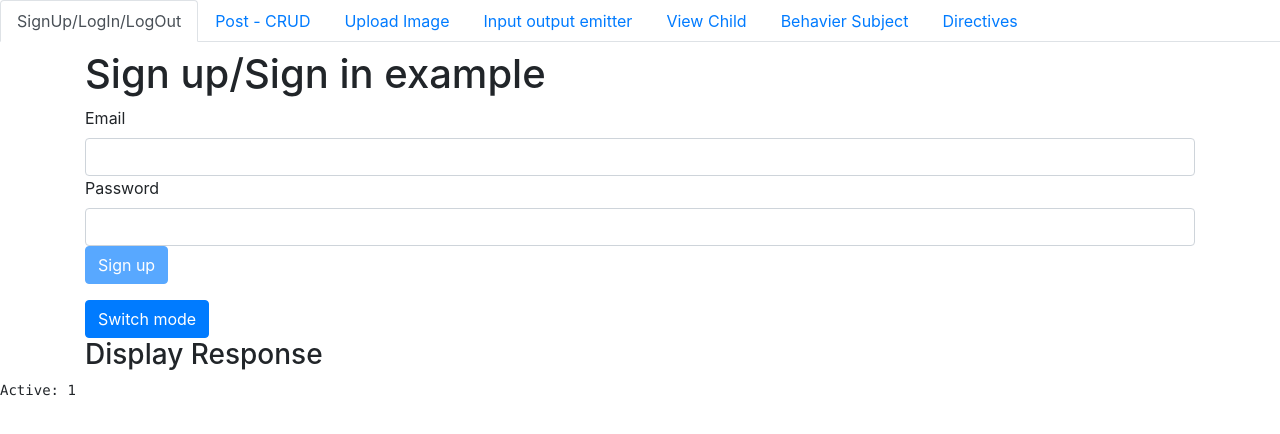
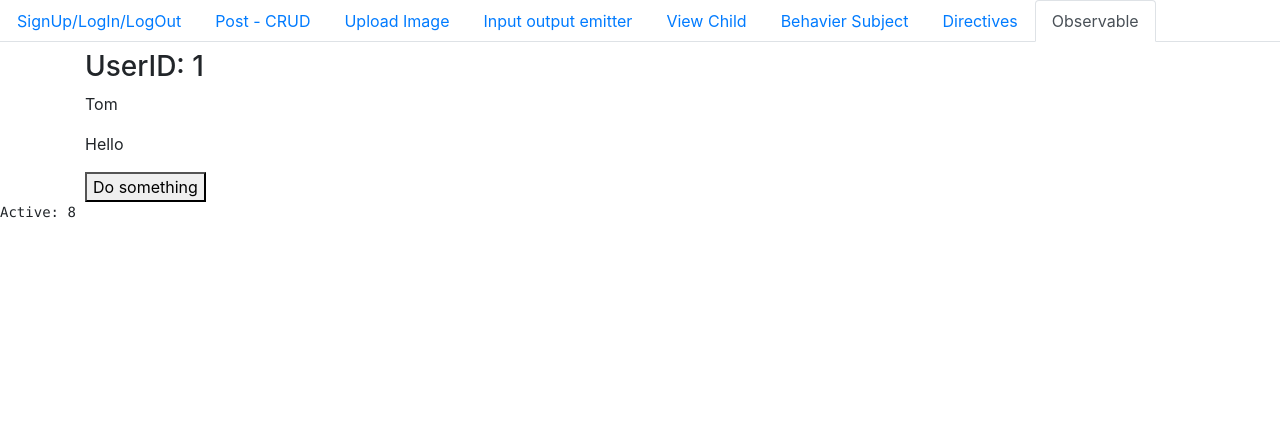
Before and after one commit to issarakoat/angular-firebase-auth-post-proj, an Angular app: page / in a window 1280 px wide. Shown: the top 434 px of the page. Built offline with nearby package versions, Linux system fonts and the light colour scheme; no server answers; what src would draw is missing.

Commit message:
added observable

```diff
--- a/src/app/app.component.html
+++ b/src/app/app.component.html
@@ -20,8 +20,14 @@
   <li [ngbNavItem]="4">
     <a ngbNavLink>Input output emitter</a>
     <ng-template ngbNavContent>
-      <app-parent (FiredIncrementNum)='OnFiredIncrementNum($event)' [messageFromChild] = 'message' ></app-parent>
-      <app-child [number]='rootNum' (fireSendMessage)='onFiredMessage($event)' ></app-child>
+      <app-parent
+        (FiredIncrementNum)="OnFiredIncrementNum($event)"
+        [messageFromChild]="message"
+      ></app-parent>
+      <app-child
+        [number]="rootNum"
+        (fireSendMessage)="onFiredMessage($event)"
+      ></app-child>
     </ng-template>
   </li>
   <li [ngbNavItem]="5">
@@ -43,6 +49,12 @@
       <app-directives></app-directives>
     </ng-template>
   </li>
+  <li [ngbNavItem]="8">
+    <a ngbNavLink>Observable</a>
+    <ng-template ngbNavContent>
+      <app-observable></app-observable>
+    </ng-template>
+  </li>
 </ul>
 
 <div [ngbNavOutlet]="nav" class="mt-2"></div>
--- a/src/app/app.component.ts
+++ b/src/app/app.component.ts
@@ -7,7 +7,7 @@ import { HttpClient } from '@angular/common/http';
   styleUrls: ['./app.component.css']
 })
 export class AppComponent implements OnInit {
-  active = 1;
+  active = 8;
   rootNum: number = 0;
   message;
   constructor(private http: HttpClient) {}
--- a/src/app/app.module.ts
+++ b/src/app/app.module.ts
@@ -17,6 +17,7 @@ import { BehavierSubjectComponent } from './behavier-subject/behavier-subject.co
 import { BehaveChildComponent } from './behavier-subject/behave-child/behave-child.component';
 import { DirectivesComponent } from './directives/directives.component';
 import { BgHighlightDirective } from './directives/bg-highlight.directive';
+import { ObservableComponent } from './observable/observable.component';
 
 @NgModule({
   declarations: [
@@ -33,7 +34,8 @@ import { BgHighlightDirective } from './directives/bg-highlight.directive';
     BehavierSubjectComponent,
     BehaveChildComponent,
     DirectivesComponent,
-    BgHighlightDirective],
+    BgHighlightDirective,
+    ObservableComponent],
   imports: [
     BrowserModule,
     FormsModule,
--- /dev/null
+++ b/src/app/observable/MaUser.model.ts
@@ -0,0 +1,3 @@
+export class MaUser {
+  constructor(private id: number, private name: string, private say: string){}
+}
--- /dev/null
+++ b/src/app/observable/observable.component.html
@@ -0,0 +1,7 @@
+
+<div class="container">
+  <h3>UserID: {{ user.id }}</h3>
+  <p>{{ user.name }}</p>
+  <p>{{ user.say }}</p>
+  <button (click)='doSomething()' class="bth bth-primary">Do something</button>
+</div>
--- /dev/null
+++ b/src/app/observable/observable.component.ts
@@ -0,0 +1,33 @@
+import { Component, OnInit } from '@angular/core';
+import { Observable } from 'rxjs';
+import { MaUser } from './MaUser.model';
+
+@Component({
+  selector: 'app-observable',
+  templateUrl: './observable.component.html',
+  styleUrls: ['./observable.component.css']
+})
+export class ObservableComponent implements OnInit {
+  userObserv: Observable<MaUser>;
+  user: MaUser;
+  constructor() { }
+
+  ngOnInit(): void {
+    this.user = new MaUser(1, 'Tom', 'Hello')
+    this.userObserv = new Observable( s => {
+      s.next(this.user);
+      s.next(new MaUser(2, 'Tom1', 'Hello1'));
+    })
+    this.userObserv.subscribe(s => {
+      console.log(s);
+    })
+  }
+  doSomething(){
+    this.userObserv = new Observable( s => {
+      s.next(new MaUser(3, 'Tom2', 'Hello2'))
+    })
+    this.userObserv.subscribe(s => {
+      console.log(s);
+    })
+
+}}
```
Also changed, not shown: src/app/observable/observable.component.css (added).
